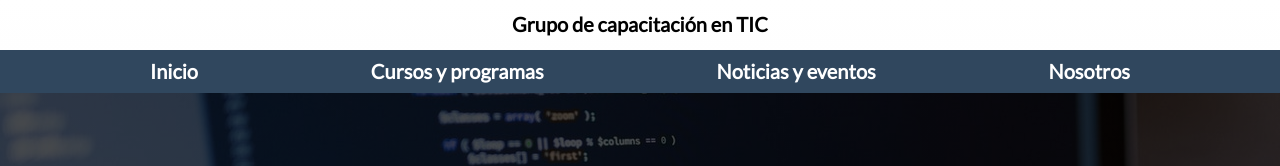
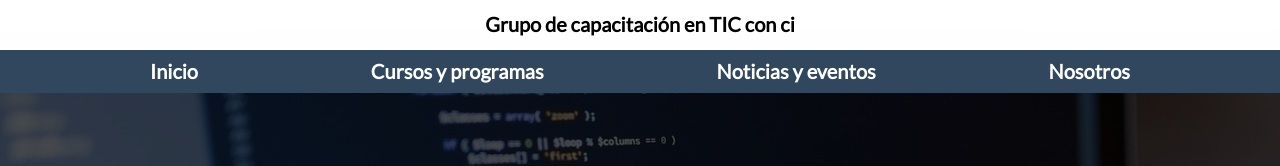
Before and after one commit to palo2122/prueba, a plain HTML site: page index.html in a window 1280 px wide. Shown: the top 166 px of the page. Drawn offline with Linux system fonts and the light colour scheme.

Commit message:
cambiando titulo

```diff
--- a/index.html
+++ b/index.html
@@ -13,7 +13,7 @@
 </head>
 <body>
     <header>
-        <h1 class="titulo">Grupo de capacitación en TIC</h1>
+        <h1 class="titulo">Grupo de capacitación en TIC con ci</h1>
         <div class="nav-bg">
             <nav class="navegacion-principal contenedor">
                 <a href="#">Inicio</a>
```
